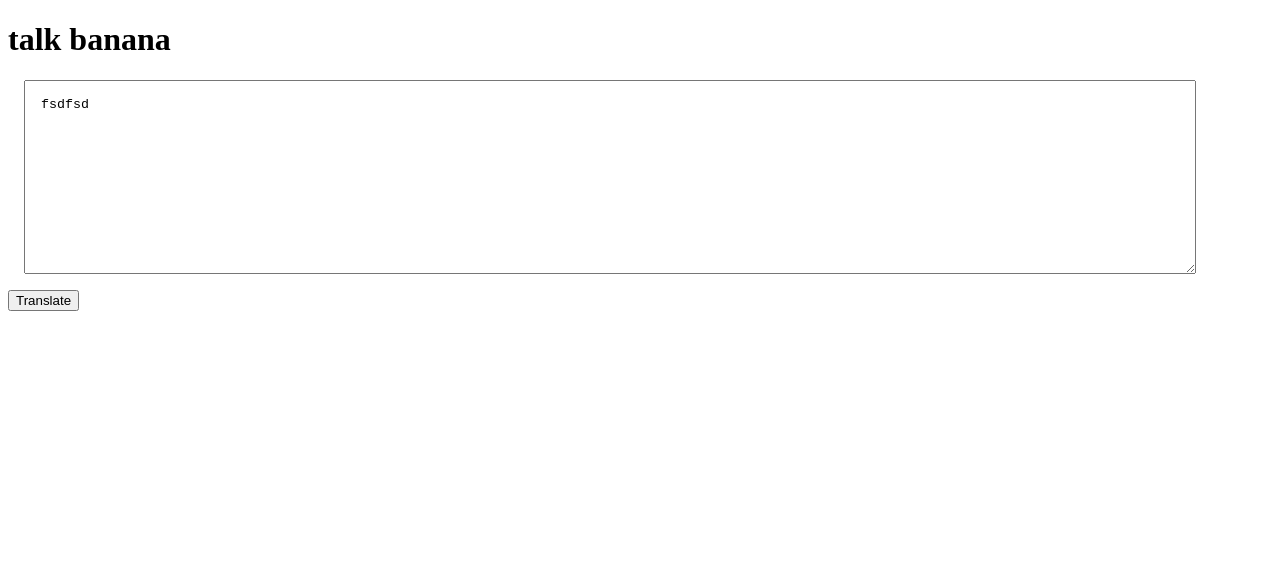
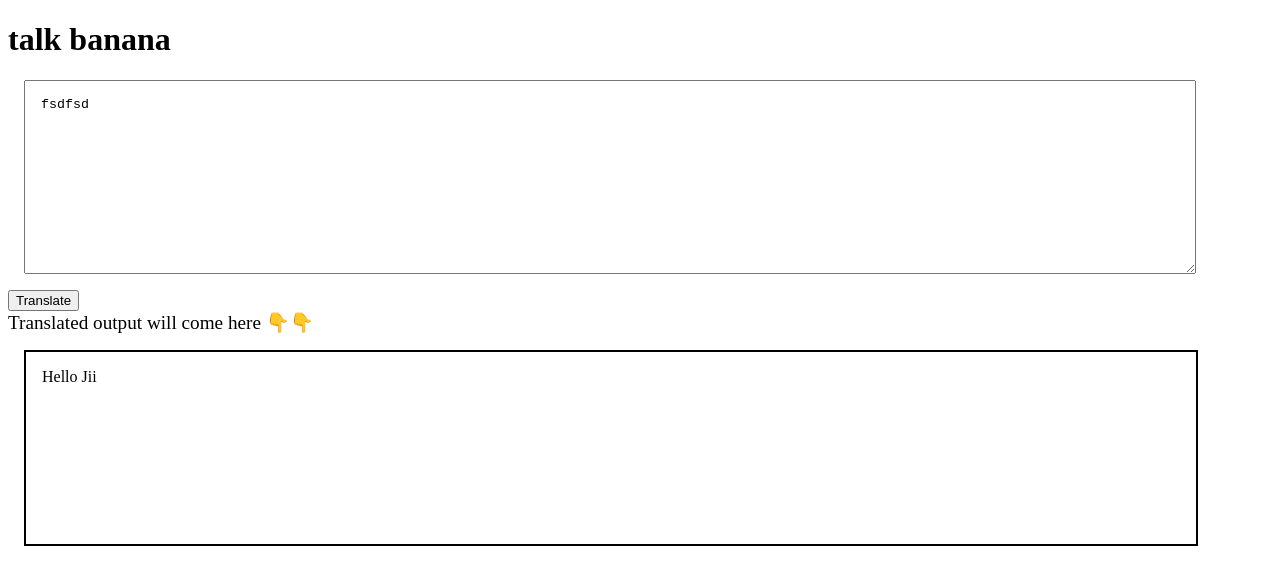
Before and after one commit to ThisSahil/banana-speak, a plain HTML site: page index.html in a window 1280 px wide. Drawn offline with Linux system fonts and the light colour scheme.

Commit message:
input output in output box done

```diff
--- a/app.js
+++ b/app.js
@@ -2,6 +2,10 @@ var btnTransLate = document.querySelector("#translate-btn");
 
 var textArea = document.querySelector("#text-area");
 
+var outputBox = document.querySelector("#output-box");
+
+outputBox.innerHTML = "Hello Jii";
+
 btnTransLate.addEventListener("click", function clickEventListner() {
-  console.log(textArea.value);
+  outputBox.innerHTML = "ajdfjsdvn " + textArea.value;
 });
--- a/index.html
+++ b/index.html
@@ -15,6 +15,15 @@
             display: block;
             padding: 1rem;
         }
+
+        #output-box {
+
+            height: 20vh;
+            width: 90%;
+            border: 2px solid black;
+            margin: 1rem;
+            padding: 1rem;
+        }
     </style>
 
 </head>
@@ -27,6 +36,8 @@
 
     <button id="translate-btn">Translate</button>
 
+    <div style="font-size: larger">Translated output will come here 👇👇</div>
+    <div id="output-box"></div>
 </body>
 
 <script src="./app.js"></script>
```
